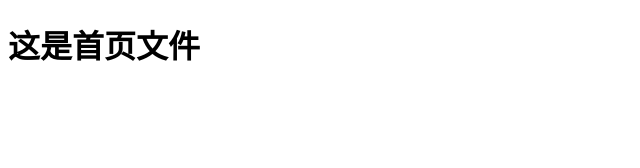
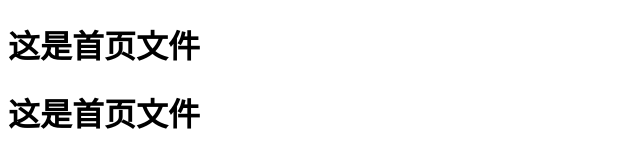
Before and after one commit to lb2602493976/xz1, a plain HTML site: page index.html in a window 1280 px wide. Shown: the whole page, without its empty margins (0-640 px from the left). Drawn offline with Linux system fonts and the light colour scheme.

Commit message:
第二次提交commit

```diff
--- a/index.html
+++ b/index.html
@@ -6,5 +6,6 @@
 </head>
 <body>
 	<h1>这是首页文件</h1>
+	<h1>这是首页文件</h1>
 </body>
 </html>
```
Also changed, not shown: css/detail.css (added), css/index.css (added), css/list.css (added), images/01.jpg (added), images/02.jpg (added), images/03.jpg (added), images/04.jpg (added), images/05.jpg (added), images/06.jpg (added), images/07.jpg (added), images/08.jpg (added).
